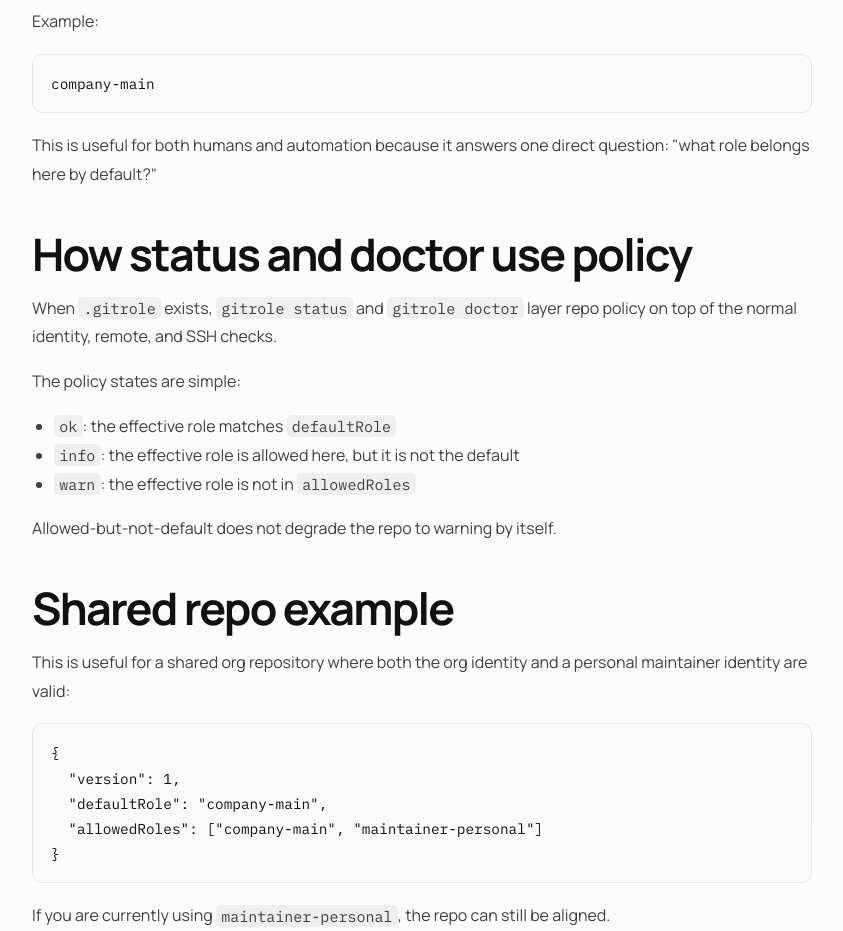
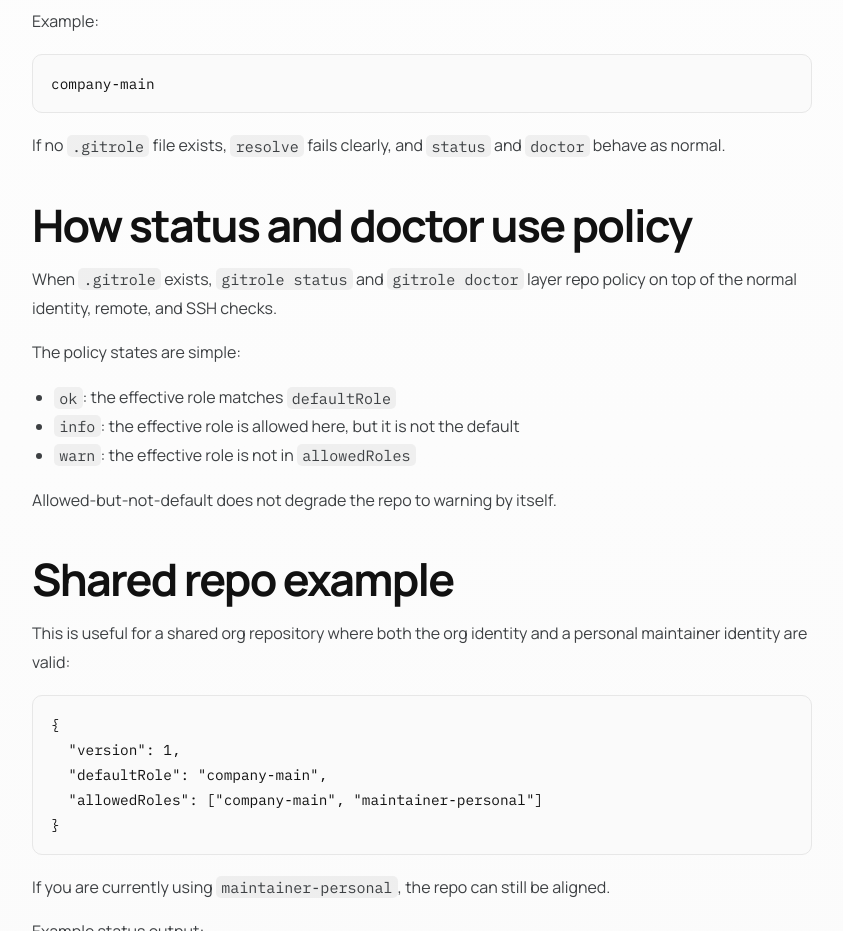
Before and after one commit to synsoftworks/gitrole, an Eleventy site: page docs/guides/use-repo-local-identity-policy-with-gitrole.md in a window 1280 px wide. Shown: the part 1420-2351 px from the top of the page, without its empty margins (280-1123 px from the left). Built offline with nearby package versions, Linux system fonts and the light colour scheme; Eleventy itself is replaced by a stand-in of ours; code samples lack their colours; files that its build step writes are made by us from their sources.

Commit message:
docs(guide): refine repo-local policy copy

````diff
--- a/docs/guides/use-repo-local-identity-policy-with-gitrole.md
+++ b/docs/guides/use-repo-local-identity-policy-with-gitrole.md
@@ -50,7 +50,7 @@ Example:
 company-main
 ```
 
-This is useful for both humans and automation because it answers one direct question: "what role belongs here by default?"
+If no <code>.gitrole</code> file exists, <code>resolve</code> fails clearly, and <code>status</code> and <code>doctor</code> behave as normal.
 
 <h2 id="how-status-and-doctor-use-policy">How status and doctor use policy</h2>
 
````
